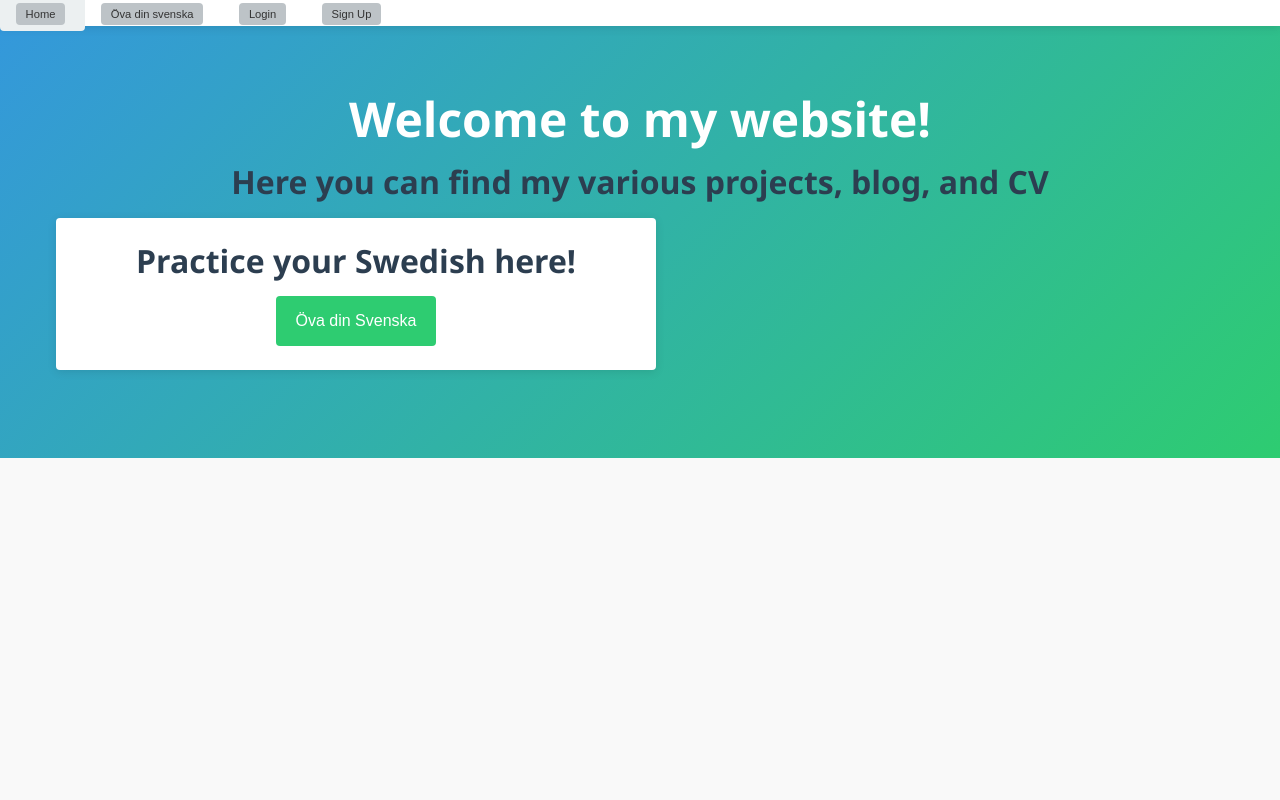
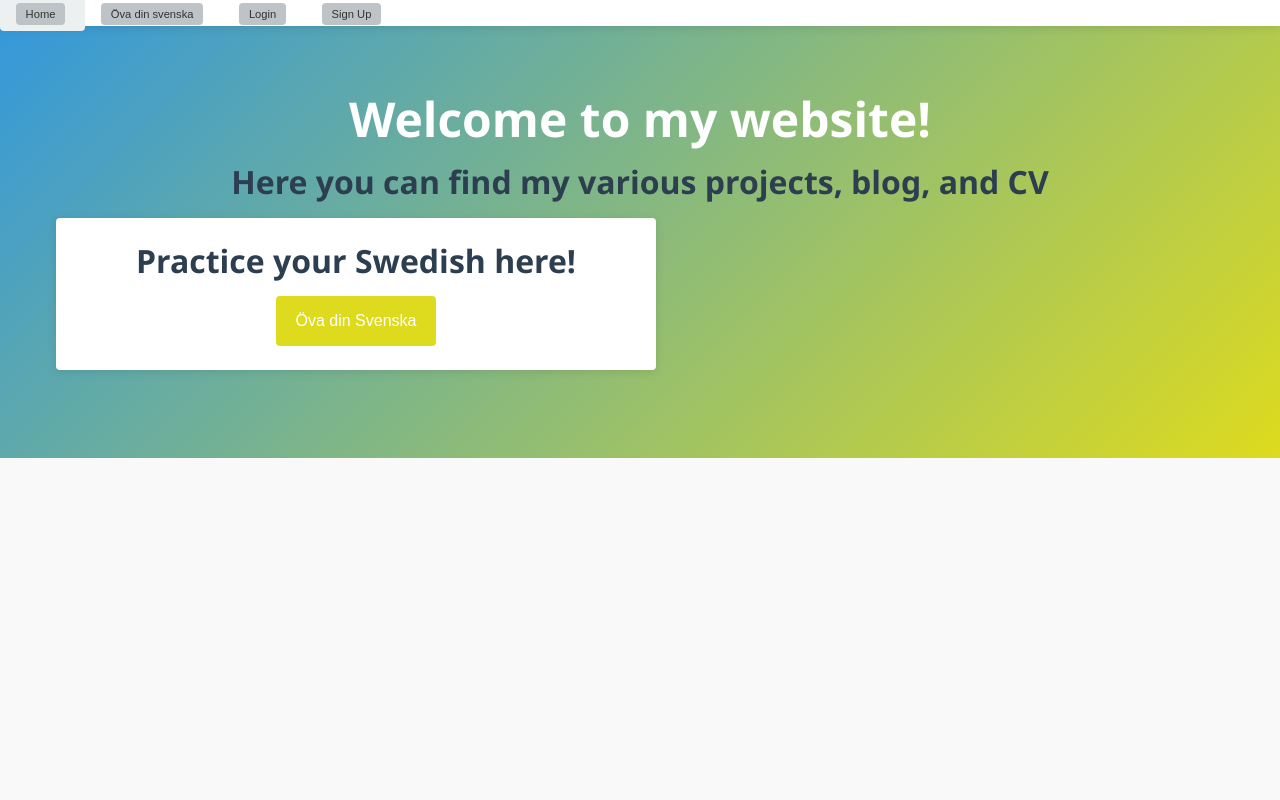
Before and after one commit to suitst/website, a Django app: page / in a window 1280 px wide. Run offline with Django 5.2, Linux system fonts and the light colour scheme.

Commit message:
more css changes

```diff
--- a/timpage/timpage/static/base.css
+++ b/timpage/timpage/static/base.css
@@ -4,8 +4,8 @@
 :root {
   --primary-color: #3498db;
   --primary-hover: #2980b9;
-  --secondary-color: #2ecc71;
-  --secondary-hover: #27ae60;
+  --secondary-color: #dedb1e;
+  --secondary-hover: #cbc806bb;
   --accent-color: #e74c3c;
   --accent-hover: #c0392b;
   --dark-color: #2c3e50;
--- a/timpage/timpage/templates/home.html
+++ b/timpage/timpage/templates/home.html
@@ -5,9 +5,9 @@
 <div class="home-hero text-center py-5">
     <div class="container">
         <h1 class="display-4 mb-4 fade-in">Welcome to my website!</h1>
-        <h2 class="mb-5 fade-in" style="animation-delay: 0.2s">Here you can find my various projects, blog, and CV</h2>
+        <h2 class="mb-5 fade-in" style="animation-delay: 0.0s">Here you can find my various projects, blog, and CV</h2>
 
-        <div class="card fade-in mx-auto" style="max-width: 600px; animation-delay: 0.4s">
+        <div class="card fade-in text-center mx-auto" style="max-width: 600px; animation-delay: 0.0s">
             <div class="card-body">
                 <h2 class="card-title mb-4">Practice your Swedish here!</h2>
                 <a href="{% url 'game_start' %}" class="d-block">
```
Also changed, not shown: timpage/db.sqlite3.
